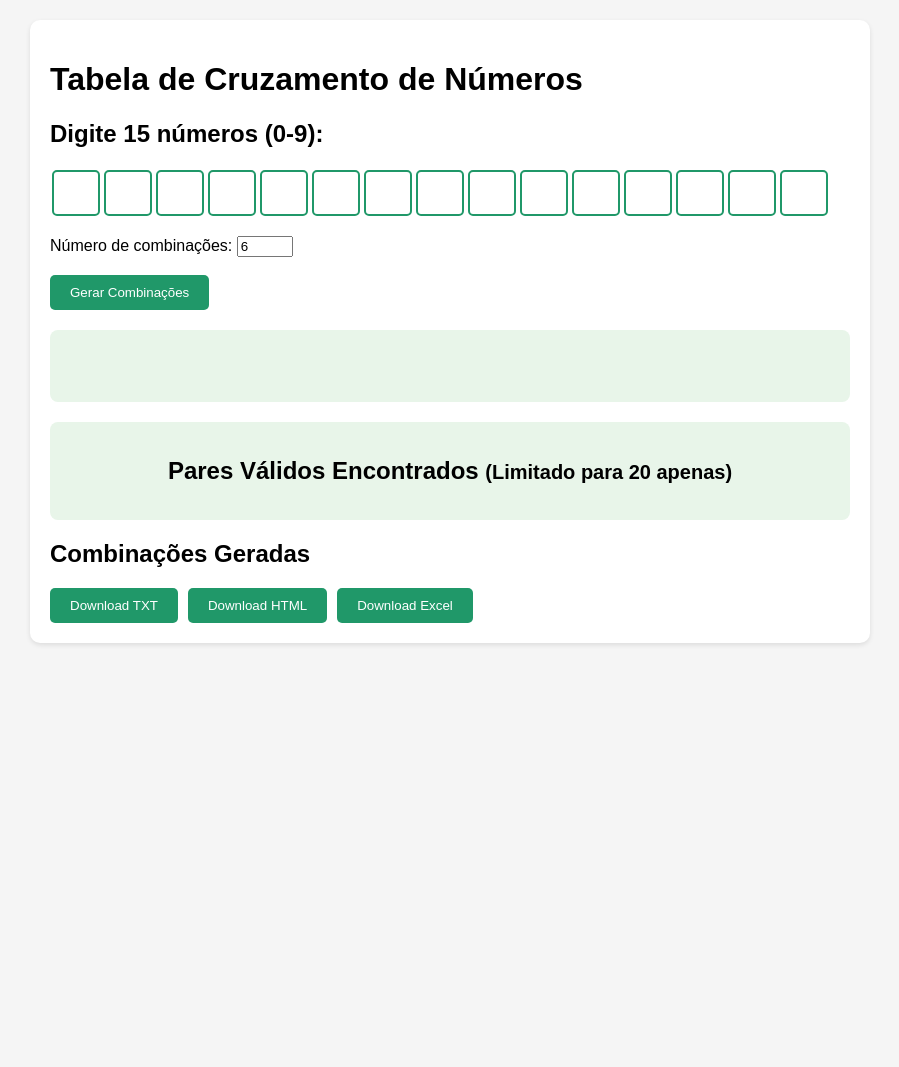
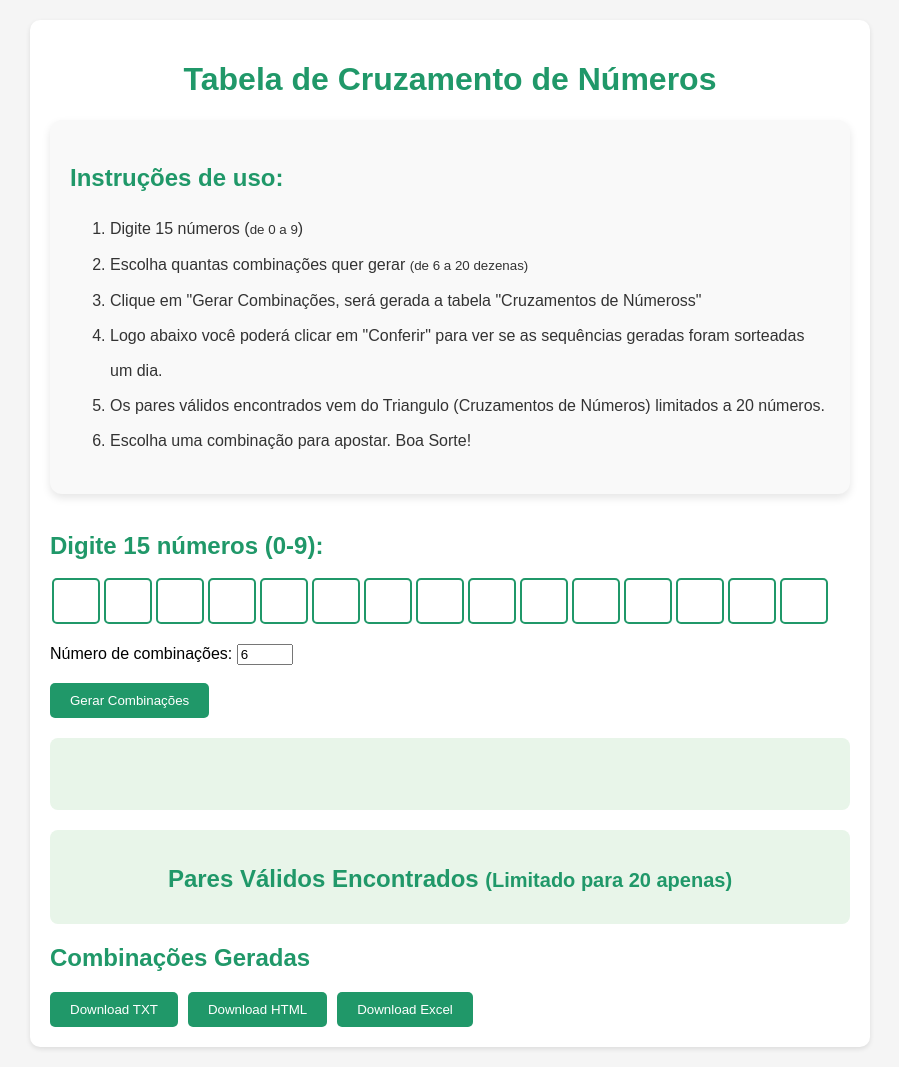
Before and after one commit to projetospyton2025/TabelaCruzamentoNumeros, a Flask app: page / in a window 1280 px wide. Shown: the whole page, without its empty margins (190-1089 px from the left). Before the commit the page ends 645 px from the top, so only its background shows below. Run offline with Flask 2, Linux system fonts and the light colour scheme.

Commit message:
Update files 28-01-25 13:24

```diff
--- a/app.py
+++ b/app.py
@@ -6,6 +6,8 @@ import requests
 import io
 import json
 from itertools import combinations
+import os
+from dotenv import load_dotenv
 
 
 # E adicione esta configuração após criar a app
@@ -396,3 +398,12 @@ def check_results():
 
 if __name__ == '__main__':
     app.run(debug=True)  # Corrigido o espaçamento
+
+
+# Carrega as variáveis do arquivo .env
+load_dotenv()
+
+# Configuração da porta
+if __name__ == '__main__':
+    port = int(os.environ.get("PORT", 5000))  # Obtém a porta do ambiente ou usa 5000 como padrão
+    app.run(host="0.0.0.0", port=port)  # Inicia o servidor Flask na porta correta
--- a/static/css/style.css
+++ b/static/css/style.css
@@ -3,6 +3,14 @@
 :root {
     --mega-sena-green: #209869;
     --mega-sena-light: #e8f5e9;
+}
+h2 {
+    color: var(--mega-sena-green);
+    margin-bottom: 1rem;
+}
+h1{
+    color: var(--mega-sena-green);
+    text-align: center;
 }
 
 body {
@@ -136,3 +144,13 @@ button:hover {
     min-width: 30px;
     text-align: center;
 }
+.instrucaoes{
+    background-color: #f9f9f9; /* Fundo cinza claro */
+    border-radius: 12px; /* Bordas arredondadas */
+    box-shadow: 0 4px 8px rgba(0, 0, 0, 0.1); /* Sombra leve */
+    padding: 20px; /* Espaçamento interno */
+    text-align: left; /* Centraliza o texto */
+    font-family: Arial, sans-serif; /* Fonte padrão */
+    color: #333; /* Cor do texto */
+    line-height: 35px;
+}
--- a/templates/index.html
+++ b/templates/index.html
@@ -10,6 +10,21 @@
 <body>
     <div class="container">
         <h1>Tabela de Cruzamento de Números</h1>
+
+        <div class="instrucaoes">
+            <h2>Instruções de uso:</h2>
+            <ol>
+                <li>Digite 15 números (<small>de 0 a 9</small>)</li>
+                <li>Escolha quantas combinações quer gerar <small>(de 6 a 20 dezenas)</small></li>
+                <li>Clique em "Gerar Combinações, será gerada a tabela "Cruzamentos de Númeross"</li>
+                <li>Logo abaixo você poderá clicar em "Conferir" para ver se as sequências geradas foram sorteadas um dia.</li>
+                <li>Os pares válidos encontrados vem do Triangulo (Cruzamentos de Números) limitados a 20 números.</li>
+                <li>Escolha uma combinação para apostar. Boa Sorte!</li>
+            </ol>
+        </div><br />
+
+
+
 
         <div class="input-section">
             <h2>Digite 15 números (0-9):</h2>
```
Also changed, not shown: Requisitos/depois/requisitos-pos.txt (+11 -4 lines).
